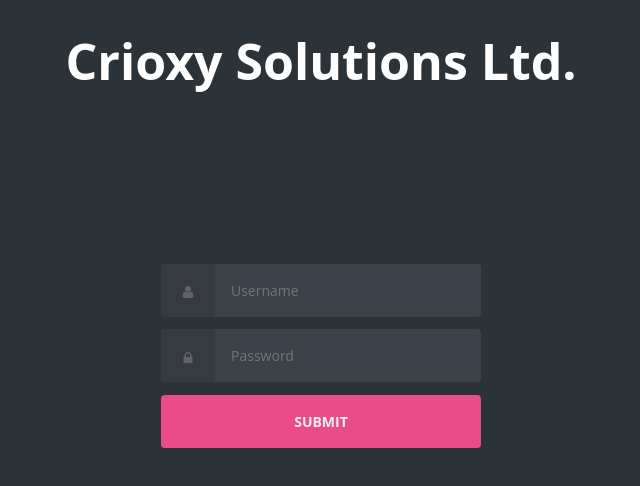
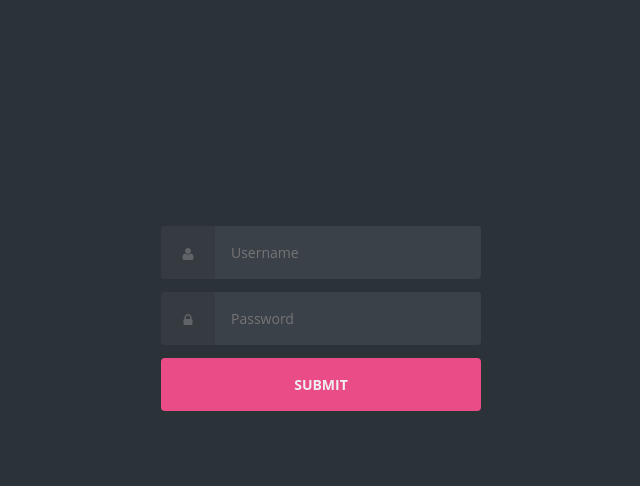
Before and after one commit to johleen/johleen, a plain HTML site: page index.html in a window 1280 px wide. Shown: the top 486 px of the page, without its empty margins (319-959 px from the left). Drawn offline with Linux system fonts and the light colour scheme.

Commit message:
Update index.html

```diff
--- a/index.html
+++ b/index.html
@@ -4,10 +4,10 @@
     <meta charset="UTF-8">
     <meta name="viewport" content="width=device-width, initial-scale=1.0">
     <link rel="stylesheet" type="text/css" href="style.css">
-    <title> Sparkwaver Ltd.</title>
+    <title> Genzo Tinmedia</title>
 </head>
 <body class="align">
-  <h1>Crioxy Solutions Ltd.</h1>
+  <h1></h1>
   <div class="grid">
     <form class="form login">
       <div class="form__field">
```
